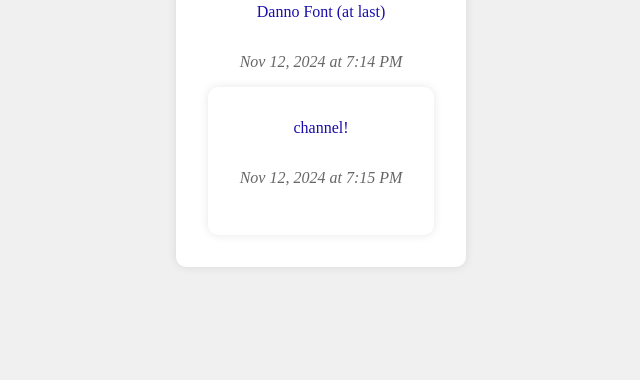
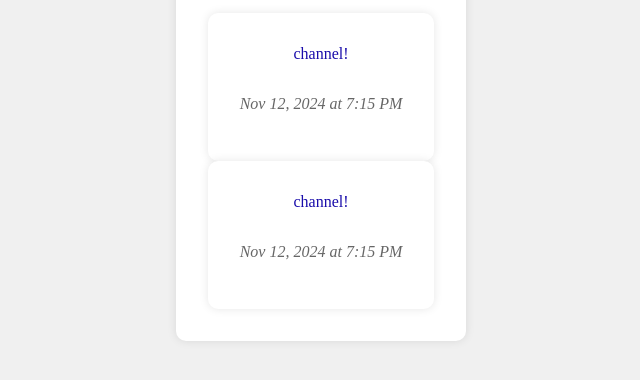
Before and after one commit to frewpm/asdfbot, a plain HTML site: page index.html in a window 1280 px wide. Shown: the part 326-706 px from the top of the page, without its empty margins (319-959 px from the left). Drawn offline with Linux system fonts and the light colour scheme.

Commit message:
Update index.html

```diff
--- a/index.html
+++ b/index.html
@@ -58,6 +58,12 @@
 
     </div>
 
+    <div class="container">
+      <a href="https://www.bsky.app/asdfbot.bsky.social" target="_blank">channel!</a>
+      <p class="date">Nov 12, 2024 at 7:15 PM</p>
+
+    </div>
+
   </div>
 </body>
 
```
